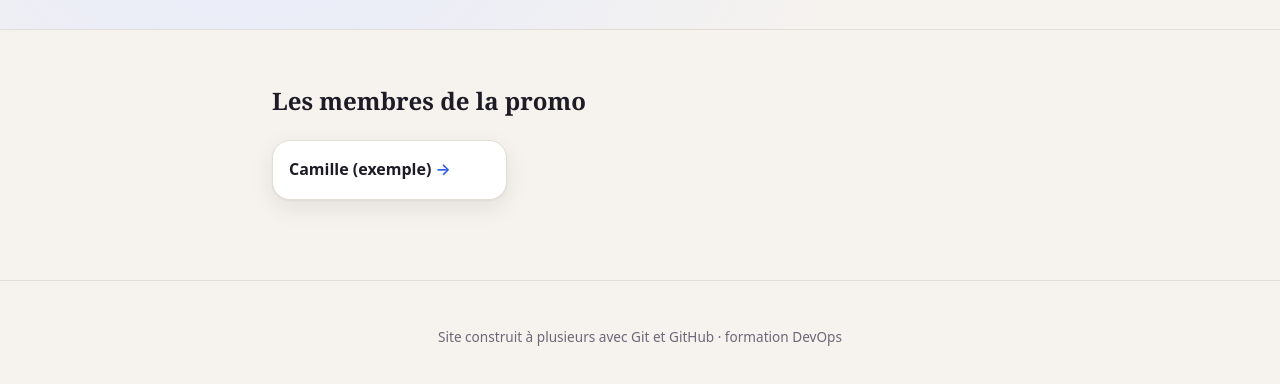
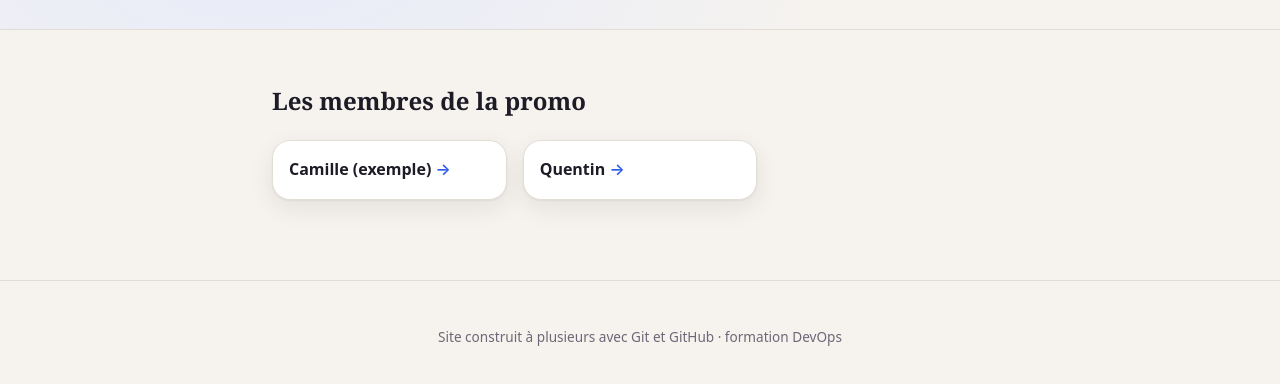
Before and after one commit to Quen2/git_collabo, a plain HTML site: page index.html in a window 1280 px wide. Shown: the part 218-602 px from the top of the page. Drawn offline with Linux system fonts and the light colour scheme.

Commit message:
fix(accueil): Correction du lien vers ma carte

```diff
--- a/index.html
+++ b/index.html
@@ -20,6 +20,7 @@
 
       <ul class="promo">
         <li><a href="cartes/exemple.html">Camille (exemple)</a></li>
+        <li><a href="cartes/quentin.html">Quentin</a></li>
         <!-- chacun ajoute sa ligne ICI, juste au-dessus de ce commentaire -->
       </ul>
     </main>
```
